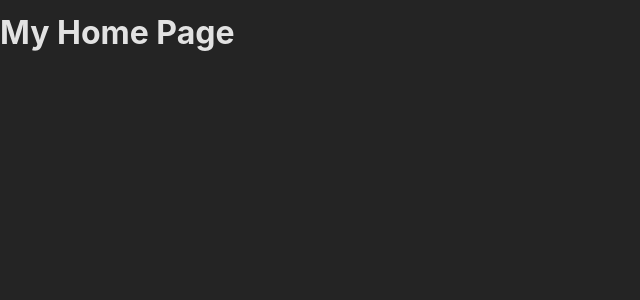
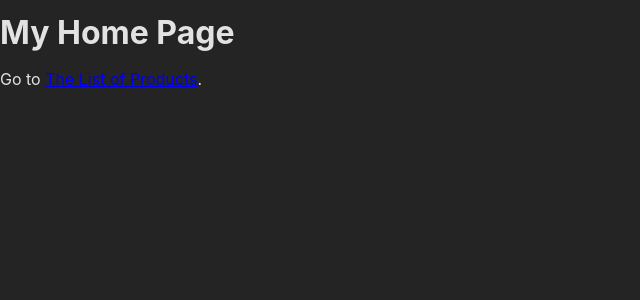
Before and after one commit to johnstuby7/React-Master-Class, a React (Create React App) app in the folder React-Router-Multi-Page-SPA-example/01-starting-project/: page / in a window 1280 px wide. Shown: the top 300 px of the page, without its empty margins (0-640 px from the left). Built offline with nearby package versions, Linux system fonts and the light colour scheme.

Commit message:
Basic link example between pages

```diff
--- a/React-Router-Multi-Page-SPA-example/01-starting-project/src/pages/Home.js
+++ b/React-Router-Multi-Page-SPA-example/01-starting-project/src/pages/Home.js
@@ -1,7 +1,14 @@
 import React from "react";
 
 function HomePage() {
-  return <h1>My Home Page</h1>;
+  return (
+    <>
+      <h1>My Home Page</h1>
+      <p>
+        Go to <a href="/products">The List of Products</a>.
+      </p>
+    </>
+  );
 }
 
 export default HomePage;
```
